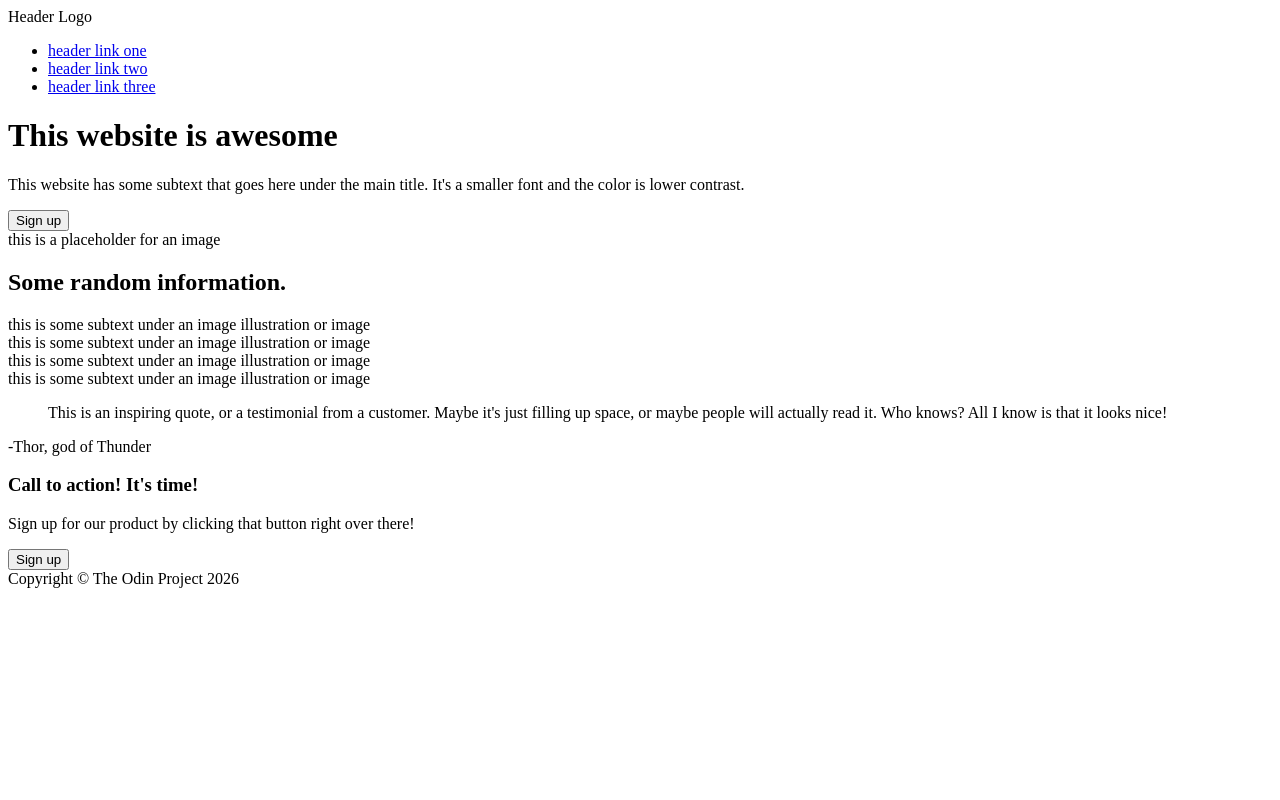
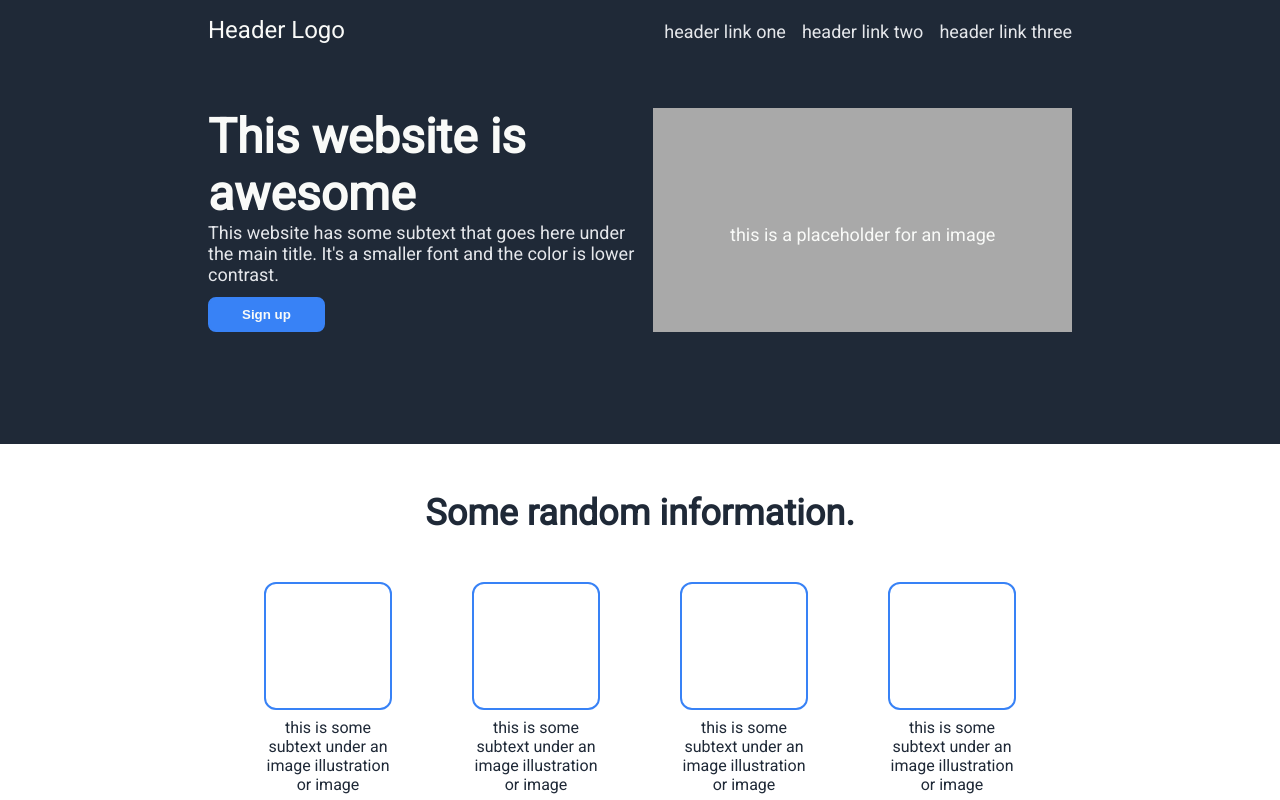
Before and after one commit to labanendjiounga/landing-page, a plain HTML site: page index.html in a window 1280 px wide. Shown: the top 800 px of the page. Drawn offline with Linux system fonts and the light colour scheme.

Commit message:
Correct the CSS file name and location

```diff
--- a/index.html
+++ b/index.html
@@ -4,7 +4,7 @@
   <meta charset="UTF-8">
   <meta name="viewport" content="width=device-width, initial-scale=1.0">
   <title>Landing Page</title>
-  <link rel="stylesheet" href="./test.css">
+  <link rel="stylesheet" href="./css/style.css">
   <link href='https://fonts.googleapis.com/css?family=Roboto' rel='stylesheet'>
 </head>
 <body>
```
